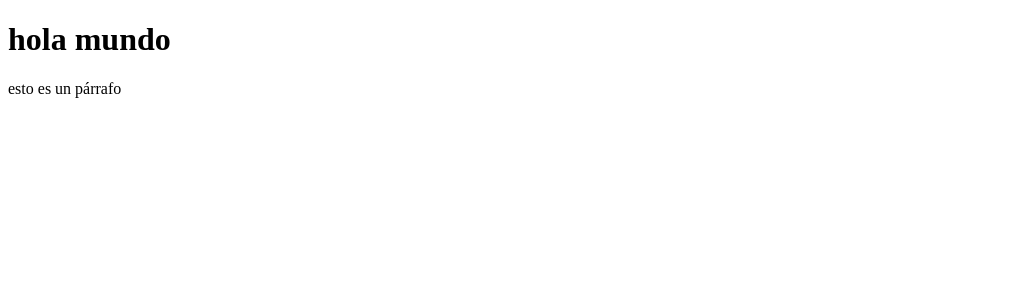
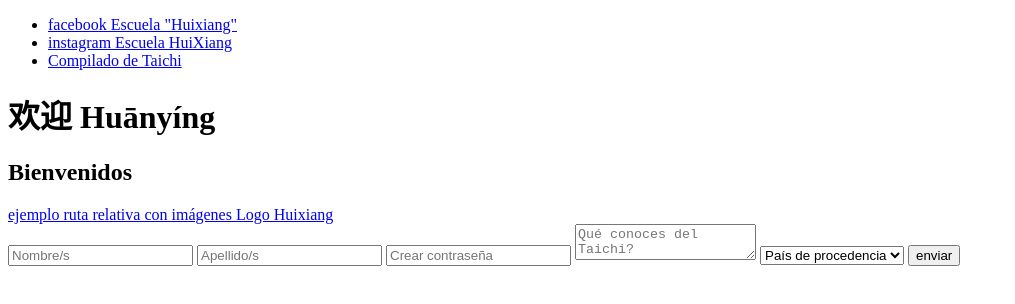
Before and after one commit to renito79/RenitoTavo, a plain HTML site: page index.html in a window 1280 px wide. Shown: the whole page, without its empty margins (0-1015 px from the left). Drawn offline with Linux system fonts and the light colour scheme.

Commit message:
Add files via upload

```diff
--- a/index.html
+++ b/index.html
@@ -6,7 +6,44 @@
     <title>Gimnasia China</title>
 </head>
 <body>
-    <h1>hola mundo</h1>
-    <p>esto es un párrafo</p>
+    <header>
+        <nav>
+            <ul>
+                <li>
+                    <a href="https://www.facebook.com/profile.php?id=100071350683280" target="_blank">facebook Escuela "Huixiang"</a>
+                </li>
+                <li>
+                    <a href="https://www.instagram.com/esc.gim.china.huixiang/?fbclid=IwY2xjawEfGH1leHRuA2FlbQIxMAABHXhIOZvM2wShhz9XJqwqtUOYOxZ18C0Je0lCE7PzUUGKetajnFIkRcFw4w_aem_1mP5YzFJ4Yv8Jcs8qALb8w" target="_blank">instagram Escuela HuiXiang</a>
+                </li>
+                <li>
+                    <a href="https://www.youtube.com/watch?v=VzkQbPcPNGY" target="_blank">Compilado de Taichi</a>
+                </li>
+            </ul>
+        </nav>
+    </header>
+
+    <h1>欢迎 Huānyíng</h1>
+    <h2>Bienvenidos</h2>
+
+    <a href="Imagenes/logo huixiang.png" target="_blank">ejemplo ruta relativa con imágenes Logo Huixiang</a>
+
+    <form action="#" method="get">
+        <input type="text" placeholder="Nombre/s">
+        <input type="text" placeholder="Apellido/s">
+        <input type="password" placeholder="Crear contraseña">
+        <textarea name="" id="" placeholder="Qué conoces del Taichi?"></textarea>
+        <select name="" id="">
+            <option value="argentina">País de procedencia</option>
+            <option value="argentina">ARGENTINA</option>
+            <option value="brasil">BRASIL</option>
+            <option value="uruguay">URUGUAY</option>
+            <option value="bolivia">BOLIVIA</option>
+            <option value="paraguay">PARAGUAY</option>
+
+        </select>
+        <input type="submit" value="enviar">
+    </form>
+
 </body>
+
 </html>
```
